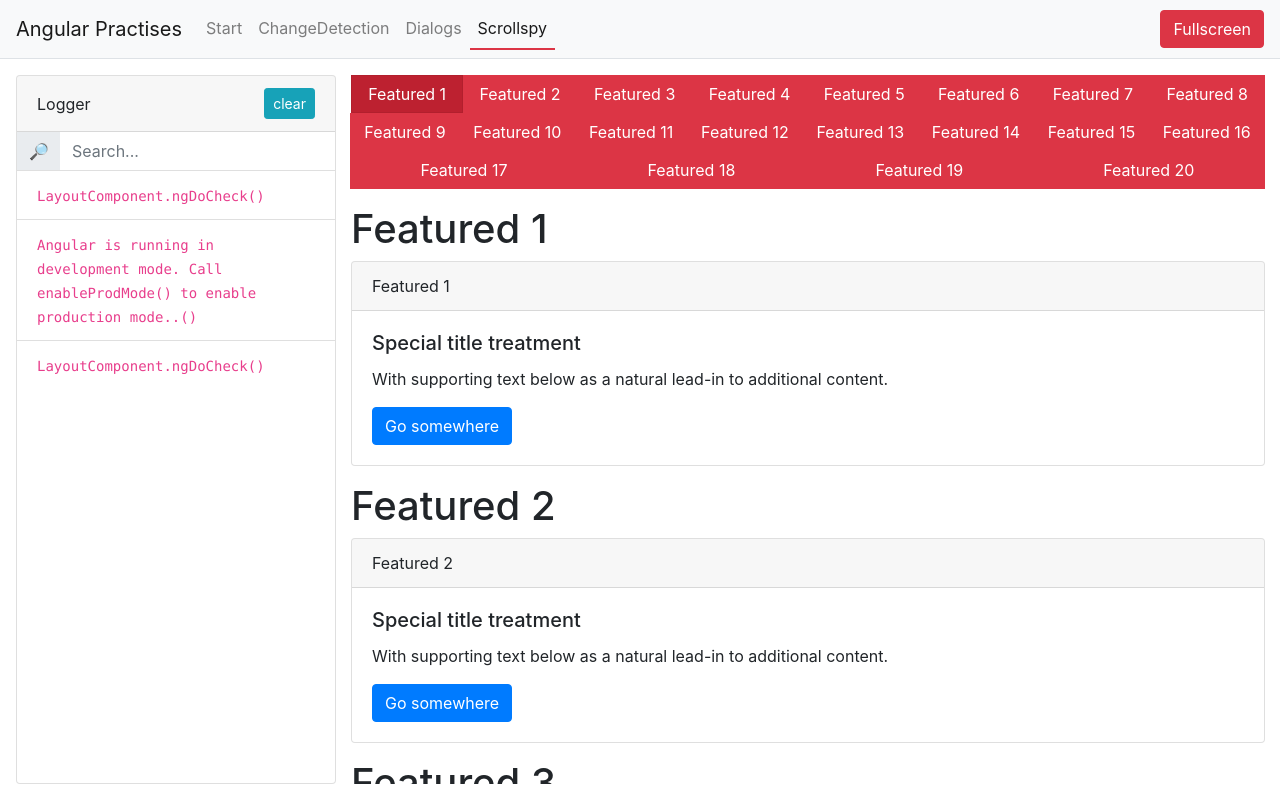
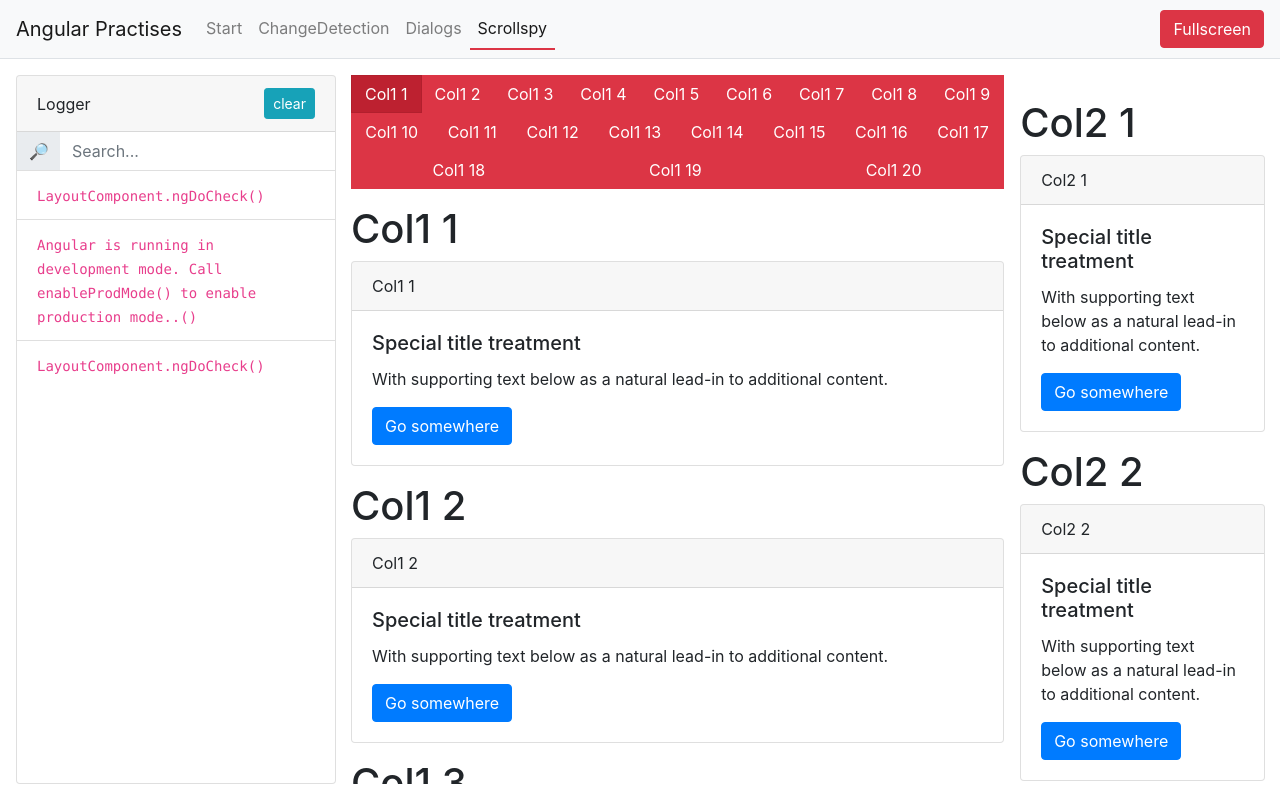
Before and after one commit to Disane87/angular-changedetection-practises, an Angular app: page /scrollspy in a window 1280 px wide. Built offline with nearby package versions, Linux system fonts and the light colour scheme.

Commit message:
5 files modified

```diff
--- a/src/app/_modules/scrollspy/anchor-bar/anchor-bar.component.ts
+++ b/src/app/_modules/scrollspy/anchor-bar/anchor-bar.component.ts
@@ -1,4 +1,4 @@
-import { Component, OnInit, ElementRef } from "@angular/core";
+import { Component, OnInit, ElementRef, ChangeDetectorRef, ChangeDetectionStrategy } from "@angular/core";
 import { ScrollspyService, Anchor } from "../scrollspy.service";
 import { Observable, fromEvent } from "rxjs";
 import { map } from 'rxjs/operators'
@@ -6,42 +6,53 @@ import { map } from 'rxjs/operators'
 @Component({
   selector: "scrollspy-anchor-bar",
   templateUrl: "./anchor-bar.component.html",
-  styleUrls: ["./anchor-bar.component.css"]
+  styleUrls: ["./anchor-bar.component.css"],
+  changeDetection: ChangeDetectionStrategy.OnPush
 })
 export class AnchorBarComponent implements OnInit {
   constructor(
     private el: ElementRef,
-    private scrollSpyService: ScrollspyService
+    private scrollSpyService: ScrollspyService,
+    private cd: ChangeDetectorRef
   ) {}
 
   public anchors: Observable<Array<Anchor>>;
 
   public scrollSpyButtonContainerClass = "scrollspy-buttons";
+  private _scrollParentElement: HTMLElement;
 
   ngOnInit() {
-    this.anchors = this.scrollSpyService.anchors.pipe(map(anchors => this.markAnchorsAsVisible(anchors)));
+    this._scrollParentElement = this.scrollSpyService.getScrollParent(this.el.nativeElement);
+    this.anchors = this.scrollSpyService.anchors.pipe(
+      map(this.filterAllAnchorsByScrollcontainer),
+      map(this.markAllAnchorsAsVisible)
+    );
 
-    const scrollParent = this.scrollSpyService.getScrollParent(this.el.nativeElement);
+// debugger;
 
-    fromEvent(scrollParent, 'scroll').subscribe((event) => {
-      this.markAnchorsAsVisible(this.scrollSpyService.anchorSnapshot);
+    fromEvent(this._scrollParentElement, 'scroll').subscribe((event) => {
+      this.markAnchorsAsVisible(this.scrollSpyService.anchorSnapshot.filter(this.filterAnchorsInScrollContainer));
     });
   }
 
 
+  private filterAnchorsInScrollContainer = (anchor: Anchor) =>  (anchor.scrollParent as HTMLElement).id == this._scrollParentElement.id;
+  private markAllAnchorsAsVisible = (anchors: Array<Anchor>) => this.markAnchorsAsVisible(anchors);
+  private filterAllAnchorsByScrollcontainer = (anchors: Array<Anchor>) => anchors.filter(this.filterAnchorsInScrollContainer);
+  private getActiveAnchor = (anchor: Anchor) => anchor.active;
+  private getAllVisibleAnchorsAfterFirst =  (anchors: Array<Anchor>, firstActiveAnchors: Anchor) => anchors.filter(anchor => anchor.key != firstActiveAnchors.key && anchor.active).map(anchor => anchor.active = false)
+  private getFirstAnchor =  (anchors: Array<Anchor>) => anchors.find(this.getActiveAnchor)
 
-  markAnchorsAsVisible(anchors: Array<Anchor>): Array<Anchor>{
-    anchors.forEach(anchorElement => {
-        anchorElement.active = this.isScrolledIntoView(anchorElement.nativeElement);
-    })
-
-    const firstActiveAnchors = anchors.find(anchor => anchor.active);
-    const lastActiveAnchors = anchors.filter(anchor => anchor.key != firstActiveAnchors.key && anchor.active);
-    lastActiveAnchors.forEach(anchor => anchor.active = false);
+  private markAnchorsAsVisible(anchors: Array<Anchor>): Array<Anchor>{
+    for(let anchor of anchors){
+      anchor.active = this.isScrolledIntoView(anchor.nativeElement);
+    }
+    const lastActiveAnchors = this.getAllVisibleAnchorsAfterFirst(anchors, this.getFirstAnchor(anchors));
+    this.cd.detectChanges();
     return anchors;
   }
 
-  isScrolledIntoView(el: HTMLElement) {
+  private isScrolledIntoView(el: HTMLElement) {
     var rect = el.getBoundingClientRect();
     var elemTop = rect.top;
     var elemBottom = rect.bottom;
@@ -53,14 +64,13 @@ export class AnchorBarComponent implements OnInit {
     return isVisible;
   }
 
-  scrollTo(anchor: Anchor) {
+  public scrollTo(anchor: Anchor) {
 
-    const parentScrollableContainer = anchor.scrollParent;
+    const parentScrollableContainer = anchor.scrollParent as HTMLElement;
     const nativeElement = this.el.nativeElement;
     let scrollDistance = anchor.nativeElement.offsetTop;
 
-    const scrollSpyButtonContainer = parentScrollableContainer
-      .querySelector(`.${this.scrollSpyButtonContainerClass}`) as HTMLElement;
+    const scrollSpyButtonContainer = parentScrollableContainer.querySelector(`.${this.scrollSpyButtonContainerClass}`) as HTMLElement;
     const scrollSpyButtonHeight = this.outerHeight(scrollSpyButtonContainer);
 
     // const elementAndButtonDifference = scrollSpyButtonHeight -
--- a/src/app/layout/layout.component.html
+++ b/src/app/layout/layout.component.html
@@ -59,7 +59,7 @@
 			</ng-template>
 
 		</div>
-		<div class="content container flex-fill overflow-x-hidden overflow-y-auto">
+		<div class="content container flex-fill overflow-x-hidden overflow-y-hidden">
 			<router-outlet></router-outlet>
 		</div>
 	</div>
--- a/src/app/layout/layout.component.ts
+++ b/src/app/layout/layout.component.ts
@@ -6,7 +6,7 @@ import { LoggerService } from '../logger.service';
   selector: 'app-layout',
   templateUrl: './layout.component.html',
   styleUrls: ['./layout.component.scss'],
-  // changeDetection: ChangeDetectionStrategy.OnPush
+  changeDetection: ChangeDetectionStrategy.OnPush
 })
 export class LayoutComponent implements OnInit {
 
--- a/src/app/views/scrollspy/scrollspy.component.html
+++ b/src/app/views/scrollspy/scrollspy.component.html
@@ -1,21 +1,20 @@
+<div class="d-flex flex-row overflow-hidden h-100">
+	<div class="column1 flex-fill mr-3 overflow-auto" id="scroll1">
+		<ng-container *ngTemplateOutlet="rows; context: {name: 'Col1'}"></ng-container>
+	</div>
+	<div class="column2 flex-fill overflow-y-auto" id="scroll2">
+		<ng-container *ngTemplateOutlet="rows; context: {name: 'Col2'}"></ng-container>
+	</div>
+</div>
+
+<ng-template #rows let-name="name">
 	<scrollspy-anchor-bar></scrollspy-anchor-bar>
 
-<!-- <div class="card mb-3" *repeatByRange="{start: 1, end: 10}; let i"
-scrollspyAnchor="Featured {{i}}">  <div class="card-header">
-    Featured {{i}}
-  </div>
-  <div class="card-body">
-    <h5 class="card-title">Special title treatment</h5>
-    <p class="card-text">With supporting text below as a natural lead-in to additional content.</p>
-    <a href="#" class="btn btn-primary">Go somewhere</a>
-  </div>
-</div> -->
-
-<div class="bla" *repeatByRange="{start: 1, end: 20}; let i" scrollspyAnchor="Featured {{i}}">
-	<h1>Featured {{i}}</h1>
+	<div class="bla" *repeatByRange="{start: 1, end: 20}; let i" scrollspyAnchor="{{name}} {{i}}">
+		<h1>{{name}} {{i}}</h1>
 		<div class="card mb-3">
 			<div class="card-header">
-			Featured {{i}}
+				{{name}} {{i}}
 			</div>
 			<div class="card-body">
 				<h5 class="card-title">Special title treatment</h5>
@@ -24,3 +23,4 @@ scrollspyAnchor="Featured {{i}}">  <div class="card-header">
 			</div>
 		</div>
 	</div>
+</ng-template>
--- a/src/styles.css
+++ b/src/styles.css
@@ -16,12 +16,20 @@ router-outlet + * {
   cursor: pointer;
 }
 
+.overflow-auto {
+  overflow-: auto;
+}
+
 .overflow-x-hidden {
   overflow-x: hidden;
 }
 
 .overflow-y-auto {
   overflow-y: auto;
+}
+
+.overflow-y-hidden {
+  overflow-y: hidden;
 }
 
 .backdrop {
```
Lines whose indentation alone changed are shown as unchanged.
